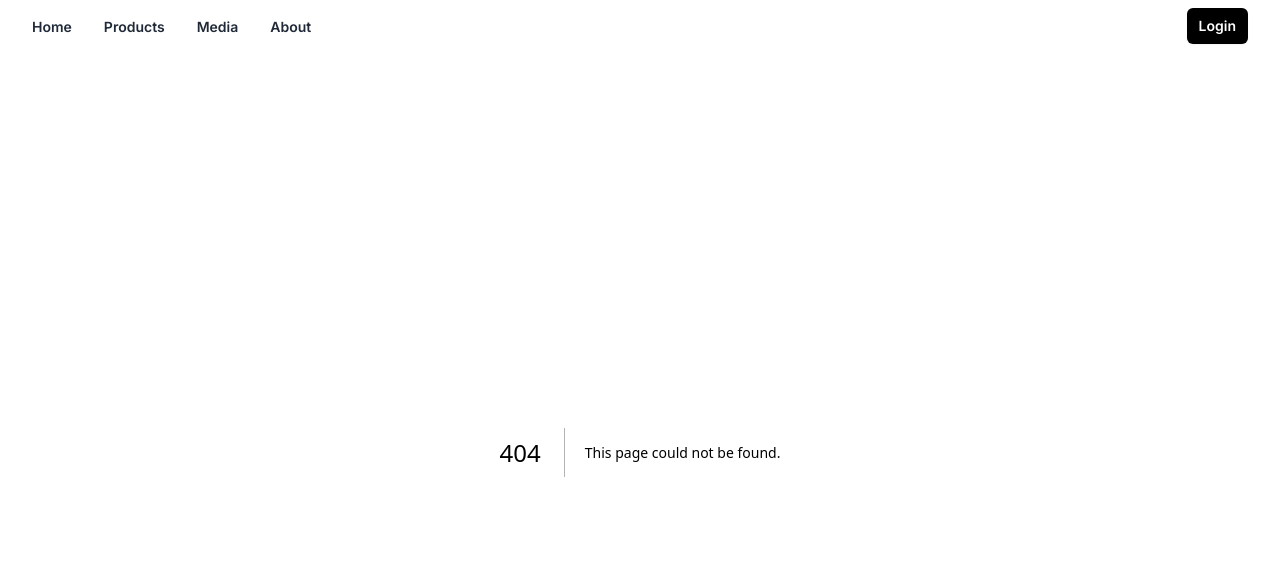
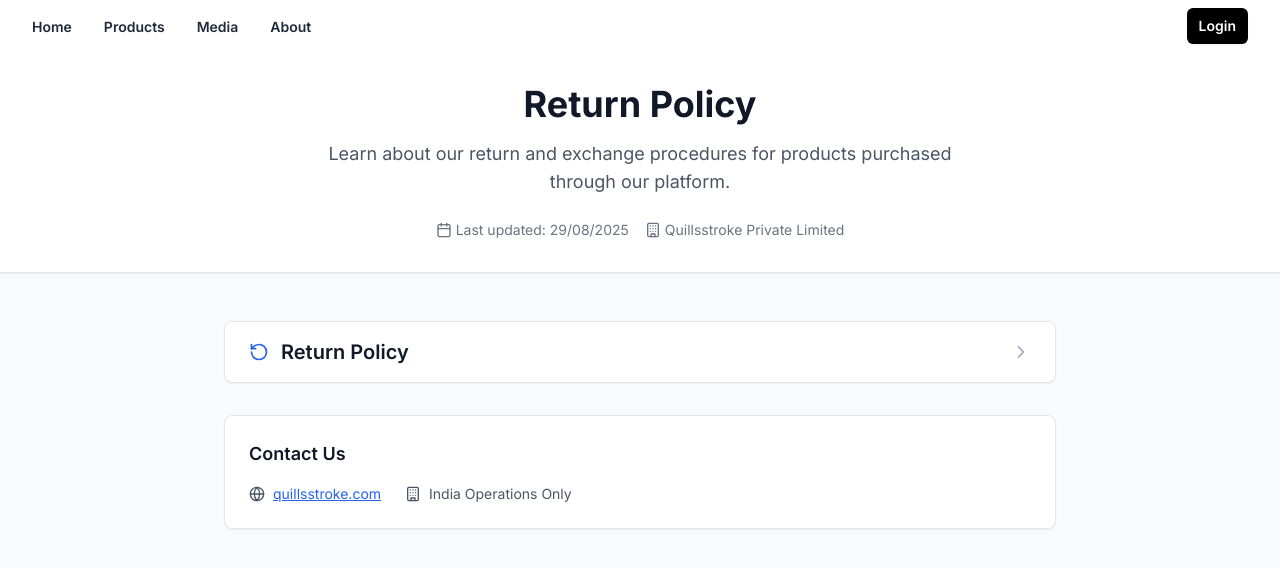
Before and after one commit to sudoarchie/quills, a Next.js app: page /returnpolicy in a window 1280 px wide. Before the commit this address had no page. Shown: the top 568 px of the page. Built offline with nearby package versions, Linux system fonts and the light colour scheme.

Commit message:
return policy

```diff
--- /dev/null
+++ b/app/returnpolicy/page.tsx
@@ -0,0 +1,153 @@
+'use client'
+import { useState } from 'react';
+import { ChevronDown, ChevronRight, Calendar, Building, Globe, RotateCcw } from 'lucide-react';
+
+interface ExpandedSections {
+  [key: string]: boolean;
+}
+
+interface Section {
+  id: string;
+  title: string;
+  icon: JSX.Element;
+  content: JSX.Element;
+}
+
+const ReturnPolicy: React.FC = () => {
+  const [expandedSections, setExpandedSections] = useState<ExpandedSections>({});
+
+  const toggleSection = (sectionId: string): void => {
+    setExpandedSections(prev => ({
+      ...prev,
+      [sectionId]: !prev[sectionId]
+    }));
+  };
+
+  const sections: Section[] = [
+    {
+      id: 'policy',
+      title: 'Return Policy',
+      icon: <RotateCcw className="w-5 h-5" />,
+      content: (
+        <div className="space-y-6">
+          <div className="space-y-4">
+            <div className="bg-blue-50 border border-blue-200 rounded-lg p-4">
+              <p className="text-blue-800 text-sm">
+                We offer refund / exchange within first 7 days from the date of your purchase. If 7 days have passed since your purchase, you will not be offered a return, exchange or refund of any kind.
+              </p>
+            </div>
+
+            <div className="bg-green-50 border border-green-200 rounded-lg p-4">
+              <p className="text-green-800 text-sm">
+                In order to become eligible for a return or an exchange, (i) the purchased item should be unused and in the same condition as you received it, (ii) the item must have original packaging, (iii) if the item that you purchased on a sale, then the item may not be eligible for a return / exchange.
+              </p>
+            </div>
+
+            <div className="bg-purple-50 border border-purple-200 rounded-lg p-4">
+              <p className="text-purple-800 text-sm">
+                Further, only such items are replaced by us (based on an exchange request), if such items are found defective or damaged.
+              </p>
+            </div>
+
+            <div className="bg-orange-50 border border-orange-200 rounded-lg p-4">
+              <p className="text-orange-800 text-sm">
+                You agree that there may be a certain category of products / items that are exempted from returns or refunds. Such categories of the products would be identified to you at the item of purchase.
+              </p>
+            </div>
+
+            <div className="bg-yellow-50 border border-yellow-200 rounded-lg p-4">
+              <p className="text-yellow-800 text-sm">
+                For exchange / return accepted request(s) (as applicable), once your returned product / item is received and inspected by us, we will send you an email to notify you about receipt of the returned / exchanged product. Further. If the same has been approved after the quality check at our end, your request (i.e. return / exchange) will be processed in accordance with our policies.
+              </p>
+            </div>
+          </div>
+        </div>
+      )
+    }
+  ];
+
+  return (
+    <div className="min-h-screen bg-gray-50">
+      {/* Header */}
+      <div className="bg-white shadow-sm border-b">
+        <div className="max-w-4xl mx-auto px-4 sm:px-6 lg:px-8 py-8">
+          <div className="text-center">
+            <h1 className="text-4xl font-bold text-gray-900 mb-4">Return Policy</h1>
+            <p className="text-lg text-gray-600 max-w-2xl mx-auto">
+              Learn about our return and exchange procedures for products purchased through our platform.
+            </p>
+            <div className="mt-6 flex items-center justify-center space-x-4 text-sm text-gray-500">
+              <div className="flex items-center">
+                <Calendar className="w-4 h-4 mr-1" />
+                Last updated:  29/08/2025
+              </div>
+              <div className="flex items-center">
+                <Building className="w-4 h-4 mr-1" />
+                Quillsstroke Private Limited
+              </div>
+            </div>
+          </div>
+        </div>
+      </div>
+
+      {/* Content */}
+      <div className="max-w-4xl mx-auto px-4 sm:px-6 lg:px-8 py-12">
+        <div className="space-y-6">
+          {sections.map((section: Section) => (
+            <div key={section.id} className="bg-white rounded-lg shadow-sm border">
+              <button
+                onClick={() => toggleSection(section.id)}
+                className="w-full px-6 py-4 text-left flex items-center justify-between hover:bg-gray-50 transition-colors"
+                type="button"
+                aria-expanded={expandedSections[section.id] || false}
+                aria-controls={`section-${section.id}`}
+              >
+                <div className="flex items-center space-x-3">
+                  <div className="text-blue-600">{section.icon}</div>
+                  <h2 className="text-xl font-semibold text-gray-900">{section.title}</h2>
+                </div>
+                <div className="text-gray-400">
+                  {expandedSections[section.id] ? (
+                    <ChevronDown className="w-5 h-5" />
+                  ) : (
+                    <ChevronRight className="w-5 h-5" />
+                  )}
+                </div>
+              </button>
+
+              {expandedSections[section.id] && (
+                <div
+                  id={`section-${section.id}`}
+                  className="px-6 pb-6 border-t border-gray-100"
+                >
+                  <div className="pt-4">
+                    {section.content}
+                  </div>
+                </div>
+              )}
+            </div>
+          ))}
+        </div>
+
+        {/* Contact Information */}
+        <div className="mt-8 bg-white rounded-lg shadow-sm border p-6">
+          <h3 className="text-lg font-semibold text-gray-900 mb-4">Contact Us</h3>
+          <div className="flex flex-col sm:flex-row sm:items-center sm:space-x-6 space-y-2 sm:space-y-0 text-sm text-gray-600">
+            <div className="flex items-center">
+              <Globe className="w-4 h-4 mr-2" />
+              <a href="https://quillsstroke.com/" className="text-blue-600 hover:text-blue-800 underline">
+                quillsstroke.com
+              </a>
+            </div>
+            <div className="flex items-center">
+              <Building className="w-4 h-4 mr-2" />
+              India Operations Only
+            </div>
+          </div>
+        </div>
+      </div>
+    </div>
+  );
+};
+
+export default ReturnPolicy;
```
